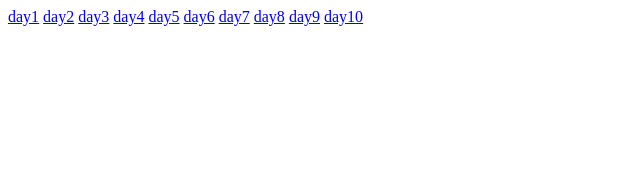
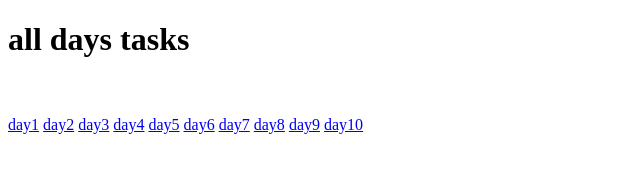
Before and after one commit to sanju1707/all-days-, a plain HTML site: page index.html in a window 1280 px wide. Shown: the whole page, without its empty margins (0-640 px from the left). Drawn offline with Linux system fonts and the light colour scheme.

Commit message:
Update index.html

```diff
--- a/index.html
+++ b/index.html
@@ -6,6 +6,9 @@
     <title>Document</title>
 </head>
 <body>
+    <h1>all days tasks </h1>
+    <br>
+    <br>
     <a href="https://sanju1707.github.io/HTMLTASKS/resume/index.html">day1</a>
     <a href="https://sanju1707.github.io/HTMLTASKS/restuarnt/index.html">day2</a>
     <a href="https://sanju1707.github.io/HTMLTASKS/links/index.html">day3</a>
```
